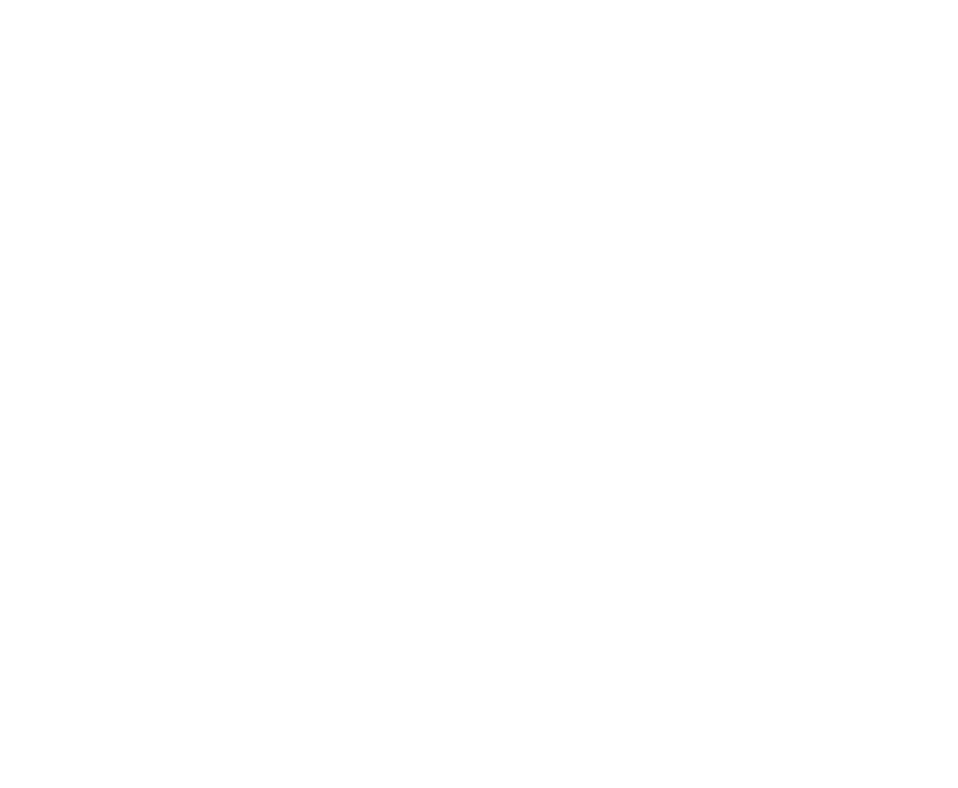
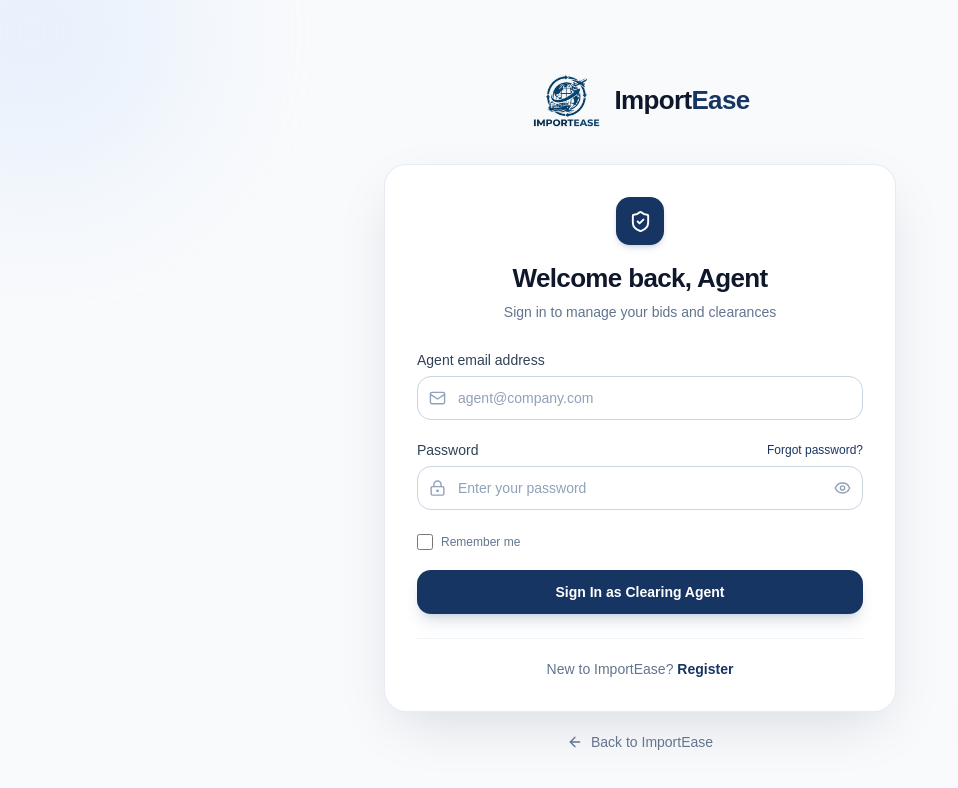
Before and after one commit to RamiruLaknila/project-front-end, a React (Vite) app: page /agent-signin in a window 1280 px wide. Before the commit this address had no page. Shown: the top 788 px of the page, without its empty margins (0-958 px from the left). Built offline with nearby package versions, Linux system fonts and the light colour scheme.

Commit message:
create agent sign in page

```diff
--- a/src/App.jsx
+++ b/src/App.jsx
@@ -2,6 +2,7 @@ import { BrowserRouter, Routes, Route } from "react-router-dom";
 import Home from "./pages/Home";
 import SignUp from "./pages/SignUp";
 import SignIn from "./pages/SignIn";
+import AgentSignIn from "./pages/AgentSignIn";
 
 
 function App() {
@@ -9,8 +10,9 @@ function App() {
     <BrowserRouter>
       <Routes>
         <Route path="/" element={<Home />} />
-        <Route path="/signup" element={<SignUp />} />
-        <Route path="/signin" element={<SignIn />} />
+        <Route path="/signUp" element={<SignUp />} />
+        <Route path="/signIn" element={<SignIn />} />
+        <Route path="/agent-signin" element={<AgentSignIn />} />
       </Routes>
     </BrowserRouter>
   );
--- a/src/pages/AgentSignIn.jsx
+++ b/src/pages/AgentSignIn.jsx
@@ -0,0 +1,311 @@
+import { useState } from "react";
+import { Link, useNavigate } from "react-router-dom";
+import {
+  ArrowLeft,
+  Eye,
+  EyeOff,
+  LockKeyhole,
+  Mail,
+  ShieldCheck,
+} from "lucide-react";
+
+function AgentSignIn() {
+  const navigate = useNavigate();
+
+  const [showPassword, setShowPassword] = useState(false);
+
+  const [formData, setFormData] = useState({
+    email: "",
+    password: "",
+    remember: false,
+  });
+
+  const [error, setError] = useState("");
+
+  const handleChange = (e) => {
+    const { name, value, type, checked } = e.target;
+
+    setFormData({
+      ...formData,
+      [name]: type === "checkbox" ? checked : value,
+    });
+  };
+
+  const handleSubmit = (e) => {
+    e.preventDefault();
+    setError("");
+
+    if (!formData.email || !formData.password) {
+      setError("Please enter your email and password.");
+      return;
+    }
+
+    console.log("Clearing Agent Sign In:", formData);
+
+    alert("Clearing Agent sign in successful");
+
+    // Temporary navigation
+    // Change this to your real CA dashboard later
+    navigate("/agent-dashboard");
+  };
+
+  return (
+    <div className="relative min-h-screen overflow-hidden bg-[#F8FAFC] px-4 py-8 sm:py-10">
+
+      {/* ===================== BACKGROUND DECORATION ===================== */}
+
+      <div className="pointer-events-none absolute -left-32 -top-32 h-80 w-80 rounded-full bg-blue-100/50 blur-3xl" />
+
+      <div className="pointer-events-none absolute -bottom-32 -right-32 h-80 w-80 rounded-full bg-slate-200/50 blur-3xl" />
+
+
+      {/* ===================== MAIN CONTAINER ===================== */}
+
+      <div className="relative mx-auto flex min-h-[calc(100vh-4rem)] w-full max-w-lg flex-col justify-center">
+
+
+        {/* ===================== LOGO ===================== */}
+
+        <div className="mb-7 flex justify-center">
+          <Link
+            to="/"
+            className="flex items-center gap-3"
+          >
+            <img
+              src="/logo.jpeg"
+              alt="ImportEase"
+              className="h-16 w-16 object-contain mix-blend-multiply sm:h-[72px] sm:w-[72px]"
+            />
+
+            <span className="text-2xl font-bold tracking-tight text-slate-900 sm:text-[26px]">
+              Import
+              <span className="text-[#173563]">Ease</span>
+            </span>
+          </Link>
+        </div>
+
+
+        {/* ===================== MAIN CARD ===================== */}
+
+        <div className="rounded-3xl border border-slate-200/80 bg-white p-6 shadow-[0_20px_60px_-15px_rgba(15,23,42,0.15)] sm:p-8">
+
+
+          {/* ===================== AGENT ICON ===================== */}
+
+          <div className="mb-4 flex justify-center">
+            <div className="flex h-12 w-12 items-center justify-center rounded-xl bg-[#173563] shadow-md shadow-[#173563]/15">
+              <ShieldCheck
+                size={23}
+                className="text-white"
+              />
+            </div>
+          </div>
+
+
+          {/* ===================== HEADING ===================== */}
+
+          <div className="mb-7 text-center">
+
+            <h1 className="text-2xl font-bold tracking-tight text-slate-900 sm:text-[26px]">
+              Welcome back, Agent
+            </h1>
+
+            <p className="mt-1.5 text-sm text-slate-500">
+              Sign in to manage your bids and clearances
+            </p>
+
+          </div>
+
+
+          {/* ===================== ERROR ===================== */}
+
+          {error && (
+            <div className="mb-5 rounded-xl border border-red-200 bg-red-50 px-4 py-3 text-sm font-medium text-red-600">
+              {error}
+            </div>
+          )}
+
+
+          {/* ===================== FORM ===================== */}
+
+          <form onSubmit={handleSubmit} className="space-y-5">
+
+
+            {/* ===================== EMAIL ===================== */}
+
+            <div>
+
+              <label
+                htmlFor="email"
+                className="mb-1.5 block text-sm font-medium text-slate-700"
+              >
+                Agent email address
+              </label>
+
+              <div className="relative">
+
+                <Mail
+                  size={17}
+                  className="pointer-events-none absolute left-3 top-1/2 -translate-y-1/2 text-slate-400"
+                />
+
+                <input
+                  id="email"
+                  name="email"
+                  type="email"
+                  value={formData.email}
+                  onChange={handleChange}
+                  placeholder="agent@company.com"
+                  autoComplete="email"
+                  className="h-11 w-full rounded-xl border border-slate-300 bg-white pl-10 pr-3 text-sm text-slate-900 outline-none transition-all placeholder:text-slate-400 hover:border-slate-400 focus:border-[#173563] focus:ring-2 focus:ring-[#173563]/10"
+                />
+
+              </div>
+
+            </div>
+
+
+            {/* ===================== PASSWORD ===================== */}
+
+            <div>
+
+              <div className="mb-1.5 flex items-center justify-between">
+
+                <label
+                  htmlFor="password"
+                  className="block text-sm font-medium text-slate-700"
+                >
+                  Password
+                </label>
+
+                <Link
+                  to="/agent-forgot-password"
+                  className="text-xs font-medium text-[#173563] transition-colors hover:text-blue-700 hover:underline"
+                >
+                  Forgot password?
+                </Link>
+
+              </div>
+
+
+              <div className="relative">
+
+                <LockKeyhole
+                  size={17}
+                  className="pointer-events-none absolute left-3 top-1/2 -translate-y-1/2 text-slate-400"
+                />
+
+                <input
+                  id="password"
+                  name="password"
+                  type={showPassword ? "text" : "password"}
+                  value={formData.password}
+                  onChange={handleChange}
+                  placeholder="Enter your password"
+                  autoComplete="current-password"
+                  className="h-11 w-full rounded-xl border border-slate-300 bg-white pl-10 pr-11 text-sm text-slate-900 outline-none transition-all placeholder:text-slate-400 hover:border-slate-400 focus:border-[#173563] focus:ring-2 focus:ring-[#173563]/10"
+                />
+
+
+                {/* SHOW PASSWORD */}
+
+                <button
+                  type="button"
+                  onClick={() => setShowPassword(!showPassword)}
+                  aria-label={
+                    showPassword
+                      ? "Hide password"
+                      : "Show password"
+                  }
+                  className="absolute right-3 top-1/2 -translate-y-1/2 text-slate-400 transition-colors hover:text-slate-700"
+                >
+                  {showPassword ? (
+                    <EyeOff size={17} />
+                  ) : (
+                    <Eye size={17} />
+                  )}
+                </button>
+
+              </div>
+
+            </div>
+
+
+            {/* ===================== REMEMBER ME ===================== */}
+
+            <div className="flex items-center pt-1">
+
+              <label className="flex cursor-pointer items-center gap-2">
+
+                <input
+                  id="remember"
+                  name="remember"
+                  type="checkbox"
+                  checked={formData.remember}
+                  onChange={handleChange}
+                  className="h-4 w-4 rounded border-slate-300 text-[#173563] focus:ring-[#173563]"
+                />
+
+                <span className="text-xs text-slate-500">
+                  Remember me
+                </span>
+
+              </label>
+
+            </div>
+
+
+            {/* ===================== SIGN IN BUTTON ===================== */}
+
+            <button
+              type="submit"
+              className="w-full rounded-xl bg-[#173563] py-3 text-sm font-semibold text-white shadow-lg shadow-[#173563]/15 transition-all duration-200 hover:-translate-y-0.5 hover:bg-[#102547] hover:shadow-xl hover:shadow-[#173563]/20 active:translate-y-0 active:scale-[0.99]"
+            >
+              Sign In as Clearing Agent
+            </button>
+
+          </form>
+
+
+          {/* ===================== SIGN UP ===================== */}
+
+          <div className="mt-6 border-t border-slate-100 pt-5 text-center">
+
+            <p className="text-sm text-slate-500">
+
+              New to ImportEase?{" "}
+
+              <Link
+                to="/signup"
+                className="font-semibold text-[#173563] transition-colors hover:text-blue-700"
+              >
+                Register
+              </Link>
+
+            </p>
+
+          </div>
+
+        </div>
+
+
+        {/* ===================== BACK HOME ===================== */}
+
+        <div className="mt-5 flex justify-center">
+
+          <Link
+            to="/"
+            className="flex items-center gap-2 text-sm text-slate-500 transition-colors hover:text-slate-800"
+          >
+            <ArrowLeft size={16} />
+            Back to ImportEase
+          </Link>
+
+        </div>
+
+      </div>
+    </div>
+  );
+}
+
+export default AgentSignIn;
--- a/src/pages/Home.jsx
+++ b/src/pages/Home.jsx
@@ -238,7 +238,7 @@ function Home() {
                 }}
               >
                 <Link
-                  to="/signin"
+                  to="/SignIn"
                   className="group flex min-h-[76px] items-center gap-4 rounded-xl border border-gray-200/80 bg-white px-5 py-4 shadow-sm transition-all duration-200 hover:border-blue-300 hover:shadow-md"
                 >
                   {/* Icon */}
```
